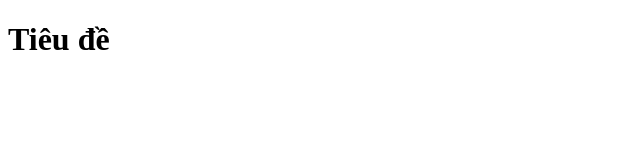
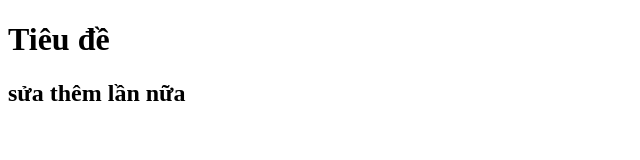
Before and after one commit to huynhtuongdep/duan4, a plain HTML site: page index.html in a window 1280 px wide. Shown: the whole page, without its empty margins (0-640 px from the left). Drawn offline with Linux system fonts and the light colour scheme.

Commit message:
1 sửa thêm 1 lần

```diff
--- a/index.html
+++ b/index.html
@@ -7,5 +7,6 @@
   </head>
   <body>
     <h1>Tiêu đề</h1>
+    <h2>sửa thêm lần nữa</h2>
   </body>
 </html>
```
